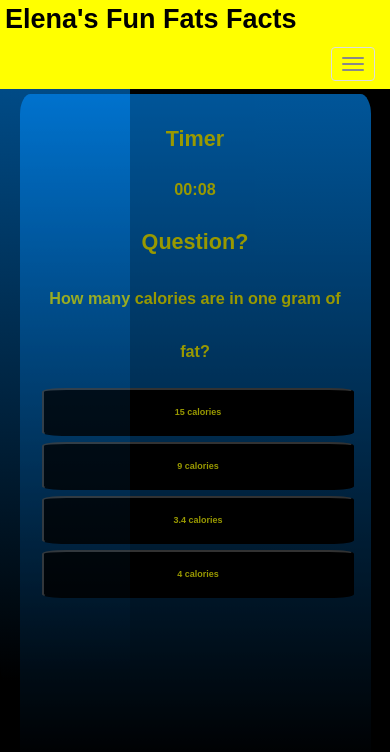
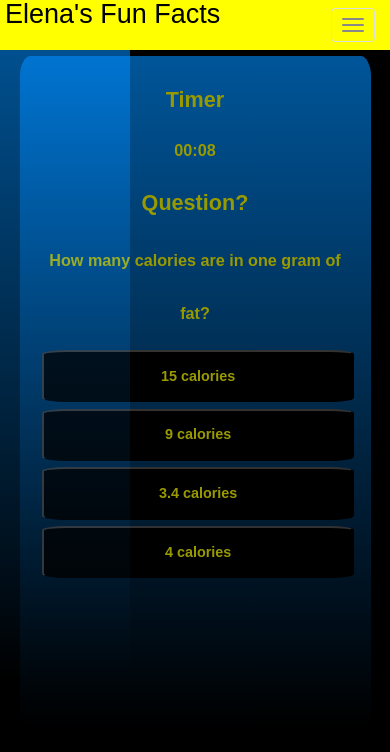
Before and after one commit to aNap73/ElenasFunFatFacts.github.io, a plain HTML site: page index.html in a window 390 px wide. Both pictures are taken after a click on the button "Start". Drawn offline with nearby package versions, Linux system fonts and the light colour scheme; no server answers; a web font is replaced by a local one.

Commit message:
mobile first site styling

```diff
--- a/assets/css/style.css
+++ b/assets/css/style.css
@@ -7,6 +7,7 @@ body{
   font-size: 1.6em;
   font-weight: 800;
   margin: 0 0 0 0;
+
 }
 
 .hdr{
@@ -16,12 +17,12 @@ button{
   background-color: black;
   border-radius: 8%;
   margin: 1%;
+
 }
 .navbar{
   background: black;
   margin-bottom: 5px;
   border: 0;
-
 }
 .navbar-collapse{
   width: 50%;
@@ -87,8 +88,8 @@ button{
   margin-top: 2%;
 }
 .ansbutton{
-  font-size: 1em;
-  line-height: 1.4em;
+  font-size: 1.6em;
+  line-height: 1.2em;
   width: 100%;
   height: 50%;
   padding: 5% 5%;
--- a/assets/javascript/giffypage.js
+++ b/assets/javascript/giffypage.js
@@ -16,12 +16,11 @@
       return col;
     },
     getGiffyCol1: function(inSrch){
-      let col = [];
-        let gkey = "aGpceXfwMY5TKtoH39N128oj2HirwBKv";
-         let offset = Math.floor(Math.random()*125);
+        let col = [];
+        let curfn = "aGpceXfwMY5TKtoH39N128oj2HirwBKv";
+        let offset = Math.floor(Math.random()*125);
          $.ajax({
-           //"&g=pg,g,pg-13
-           url: "https://api.giphy.com/v1/gifs/search?api_key=" + gkey + "&rating=" + ElsFunNutQuiz.authRatings + "&q='" + inSrch + "'&offset=" + offset + "&limit=15",
+           url: "https://api.giphy.com/v1/gifs/search?api_key=" + curfn + "&rating=" + ElsFunNutQuiz.authRatings + "&q='" + inSrch + "'&offset=" + offset + "&limit=15",
            method: "GET"
          }).then(function(response) {
            ElsFunNutQuiz.colGiffys = [];
--- a/index.html
+++ b/index.html
@@ -17,7 +17,7 @@
   <nav class="navbar navbar-default mynavbar">
     <!--img class="logo" src="./assets/images/TechLogo.gif"/-->
 
-      <div class="logo">Elena's Fun Fats Facts</div>
+      <H1 class="logo">Elena's Fun Facts</H1>
       <div class="navbar-header">
 
         <button type="button" class="navbar-toggle collapsed" data-toggle="collapse" data-target="#navbar" aria-expanded="false" aria-controls="navbar">
```
Also changed, not shown: assets/javascript/cont.js (added).
